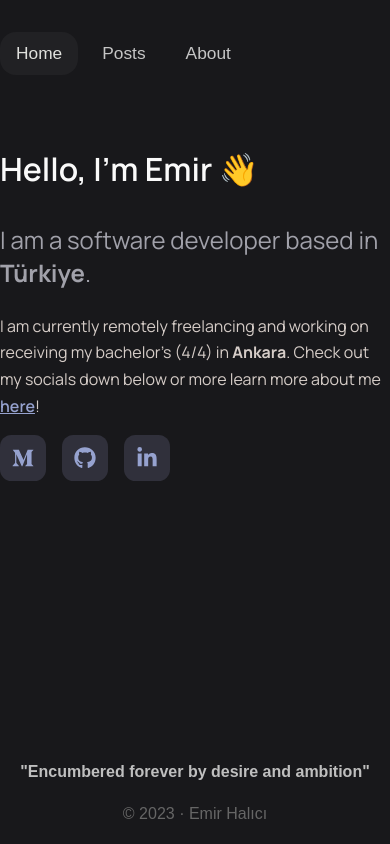
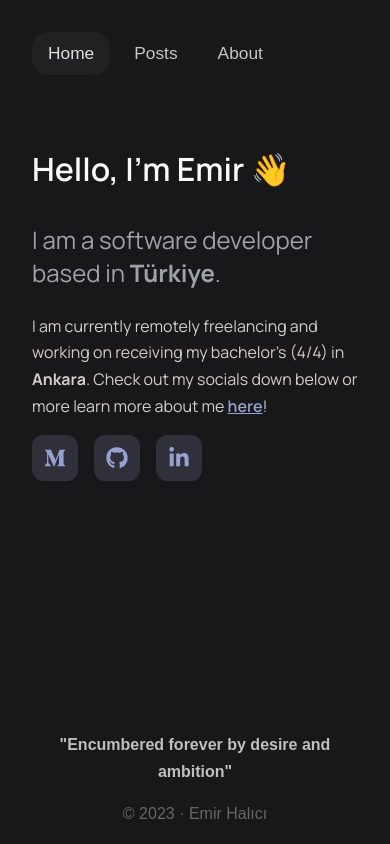
Before and after one commit to emirhalici/personal_page, a React (Vite) app: page / in a window 390 px wide. Built offline with nearby package versions, Linux system fonts and the light colour scheme; a web font is replaced by a local one.

Commit message:
fix: add padding to mobile layout

```diff
--- a/src/components/NavBar/NavBar.css
+++ b/src/components/NavBar/NavBar.css
@@ -1,12 +1,8 @@
 nav {
   font-family: 'Recursive', sans-serif;
-  width: 600px;
-  max-width: 100%;
-  margin: auto;
 }
 
 .navbar {
-  margin: 0 auto;
   padding: 32px 0px;
 }
 
--- a/src/components/NavBar/NavBar.tsx
+++ b/src/components/NavBar/NavBar.tsx
@@ -18,7 +18,7 @@ export default function NavBar() {
   });
 
   return (
-    <nav className='navbar'>
+    <nav className='page-fixed-width-root navbar'>
       <ul className='navbar_list'>{links}</ul>
     </nav>
   );
--- a/src/index.css
+++ b/src/index.css
@@ -7,7 +7,7 @@ html {
 }
 
 body {
-  margin: 0;
+  margin: auto 32px;
   font-family: 'Manrope', sans-serif;
   -webkit-font-smoothing: antialiased;
   -moz-osx-font-smoothing: grayscale;
```
